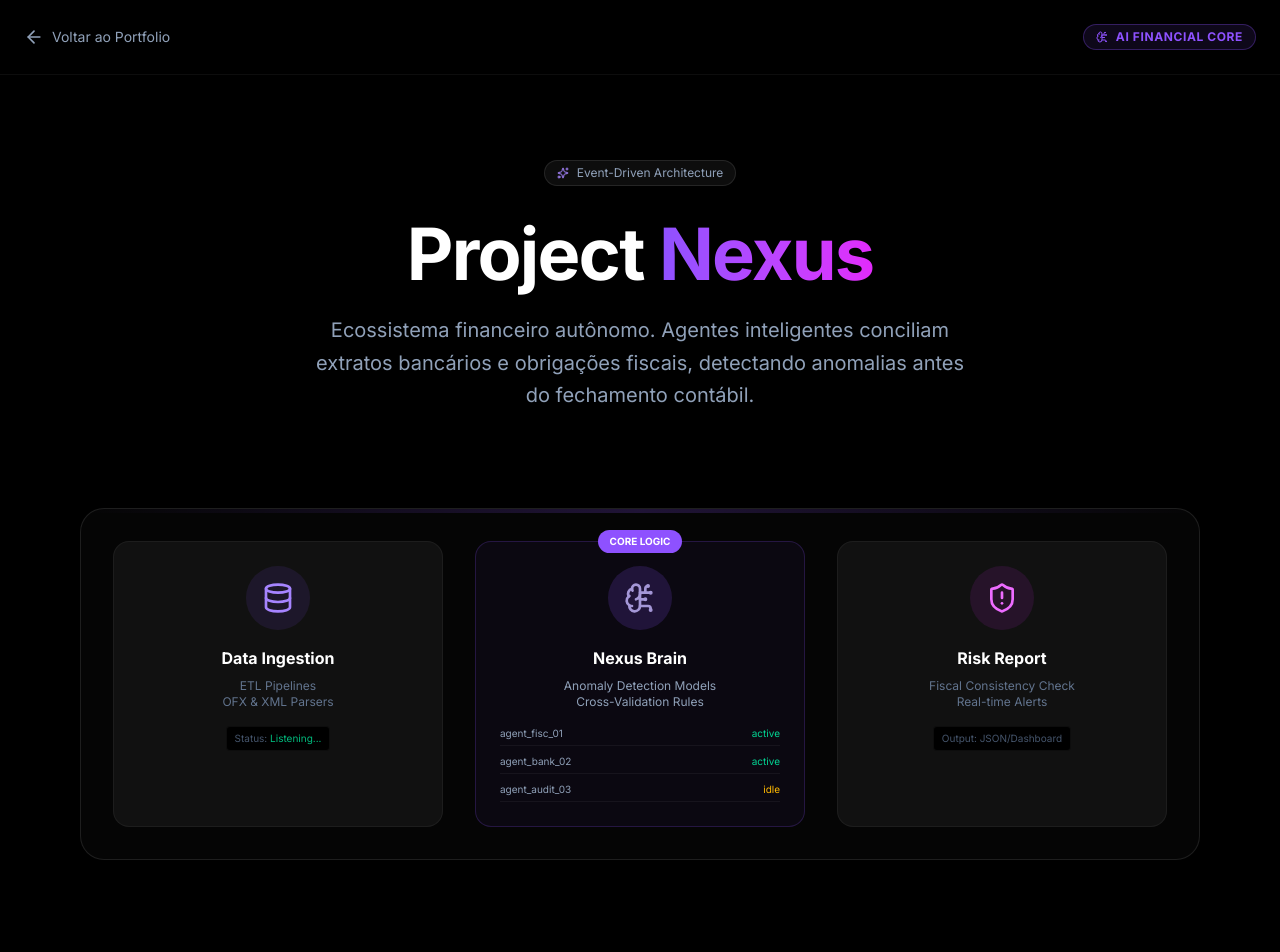
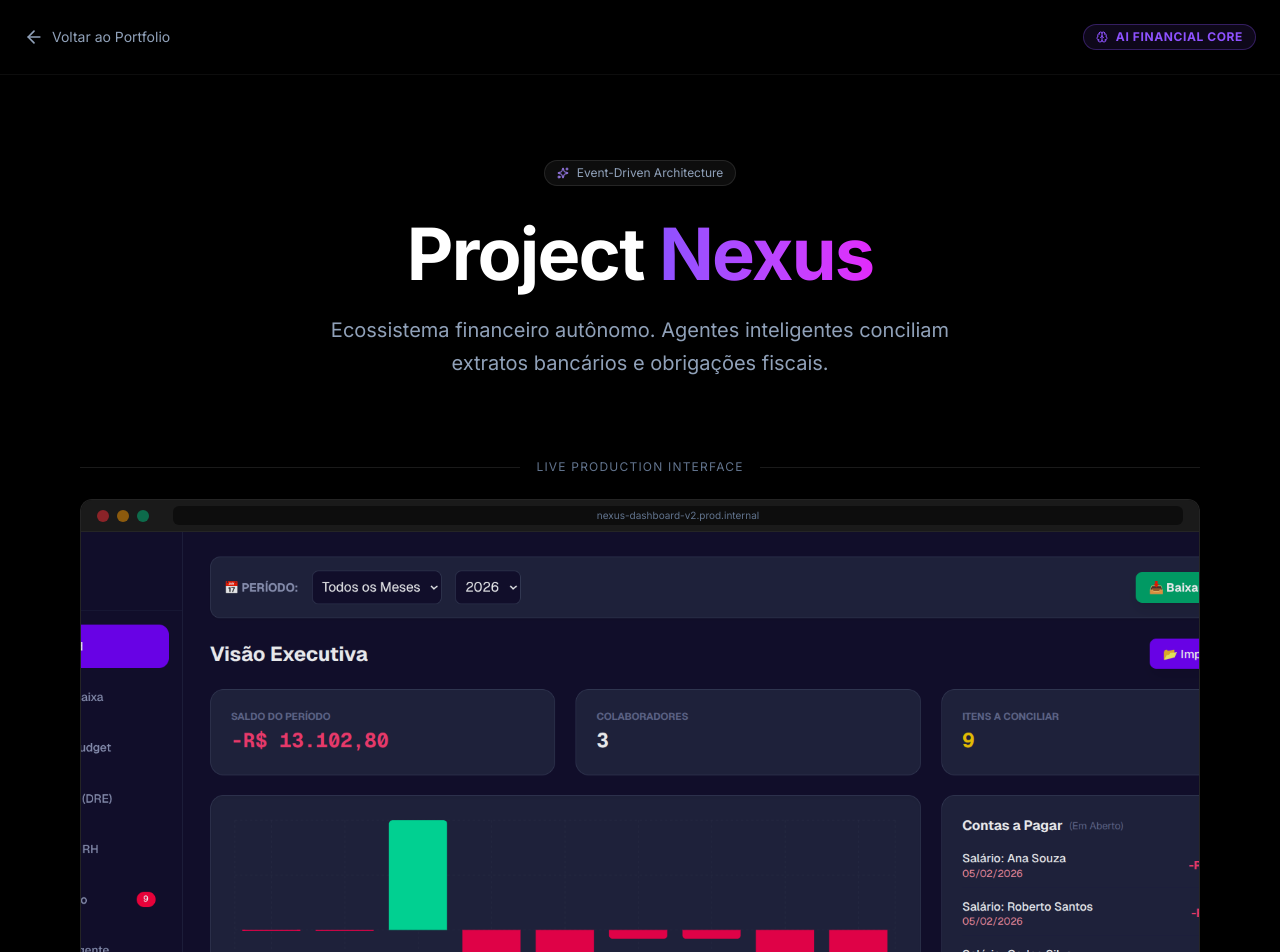
Before and after one commit to Nibson-dev/nibson-portfolio, a Next.js app: page /projects/nexus in a window 1280 px wide. Shown: the top 952 px of the page. Built offline with nearby package versions, Linux system fonts and the light colour scheme.

Commit message:
feat: add real interface screenshot to nexus page

```diff
--- a/app/projects/nexus/page.tsx
+++ b/app/projects/nexus/page.tsx
@@ -3,18 +3,13 @@
 /**
  * @file NexusPage.tsx
  * @description Interface do Sistema Nexus - Inteligência Financeira e Fiscal.
- * * SYSTEM DESIGN NOTE:
- * O Nexus opera sob uma Arquitetura Orientada a Eventos (Event-Driven).
- * Utilizamos o padrão "Saga" para garantir consistência entre os microserviços
- * de Conciliação Bancária e Validação Tributária.
- * A interface abaixo reflete o estado dos agentes autônomos em tempo real.
  */
 
 import { motion } from "framer-motion";
-import { ArrowLeft, Lock, BrainCircuit, Server, CheckCircle2, Bot, Sparkles, MessageSquareText, ShieldAlert, Database, Code2, Container, Cpu } from "lucide-react";
+import { ArrowLeft, Lock, Brain, CheckCircle2, Bot, Sparkles, MessageSquare, ShieldAlert, Database, Code2, Box } from "lucide-react";
 import Link from "next/link";
+import Image from "next/image"; // Importante para carregar a foto
 
-// Configuração dos Agentes Autônomos (Simulação de Estado)
 const AGENT_CONFIG = {
   FISCAL_BOT: { id: "agent_fisc_01", task: "Cross-check NF-e vs SPED", status: "active" },
   BANK_BOT: { id: "agent_bank_02", task: "OFX Statement Reconciliation", status: "active" },
@@ -32,7 +27,7 @@ export default function NexusPage() {
           <span className="text-sm">Voltar ao Portfolio</span>
         </Link>
         <div className="flex items-center gap-2 px-3 py-1 border border-violet-500/30 bg-violet-500/10 rounded-full">
-          <BrainCircuit className="w-3 h-3 text-violet-500" />
+          <Brain className="w-3 h-3 text-violet-500" />
           <span className="text-xs text-violet-500 font-bold tracking-wider">AI FINANCIAL CORE</span>
         </div>
       </nav>
@@ -43,7 +38,7 @@ export default function NexusPage() {
         <motion.div
           initial={{ opacity: 0, y: 20 }}
           animate={{ opacity: 1, y: 0 }}
-          className="text-center mb-24"
+          className="text-center mb-20"
         >
           <div className="inline-flex items-center gap-2 px-3 py-1 rounded-full border border-white/10 bg-white/5 text-slate-400 text-xs mb-8">
             <Sparkles className="w-3 h-3 text-violet-400" />
@@ -54,42 +49,78 @@ export default function NexusPage() {
             Project <span className="text-transparent bg-clip-text bg-gradient-to-r from-violet-500 to-fuchsia-500">Nexus</span>
           </h1>
           <p className="text-slate-400 text-lg md:text-xl max-w-2xl mx-auto leading-relaxed">
-            Ecossistema financeiro autônomo. Agentes inteligentes conciliam extratos bancários e obrigações fiscais, detectando anomalias antes do fechamento contábil.
+            Ecossistema financeiro autônomo. Agentes inteligentes conciliam extratos bancários e obrigações fiscais.
           </p>
         </motion.div>
 
-        {/* ARCHITECTURE DIAGRAM (CSS Only) */}
+        {/* (SCREENSHOTS)  */}
+        <motion.div
+          initial={{ opacity: 0, scale: 0.95 }}
+          animate={{ opacity: 1, scale: 1 }}
+          transition={{ delay: 0.2 }}
+          className="mb-32"
+        >
+            <div className="flex items-center gap-4 mb-6">
+                <div className="h-px bg-white/10 flex-1" />
+                <span className="text-slate-500 text-xs font-mono uppercase tracking-widest">Live Production Interface</span>
+                <div className="h-px bg-white/10 flex-1" />
+            </div>
+
+            {/* MOLDURA DO MONITOR */}
+            <div className="relative rounded-xl overflow-hidden border border-white/10 shadow-2xl bg-[#0c0c0c] group">
+                {/* Header da Janela */}
+                <div className="h-8 bg-[#1a1a1a] flex items-center px-4 gap-2 border-b border-white/5">
+                    <div className="w-3 h-3 rounded-full bg-red-500/50" />
+                    <div className="w-3 h-3 rounded-full bg-amber-500/50" />
+                    <div className="w-3 h-3 rounded-full bg-emerald-500/50" />
+                    <div className="ml-4 px-3 py-0.5 rounded-md bg-black/50 text-[10px] text-slate-500 font-mono flex-1 text-center">
+                        nexus-dashboard-v2.prod.internal
+                    </div>
+                </div>
+
+                {/* A IMAGEM REAL DO SISTEMA */}
+                <div className="relative aspect-video bg-slate-900 w-full">
+                    {/* IMPORTANTE:
+                       1. Certifique-se que o arquivo 'nexus-dashboard.png' está na pasta PUBLIC.
+                       2. Se o nome for diferente, mude no 'src' abaixo.
+                    */}
+                    <Image
+                        src="/nexus-dashboard.png"
+                        alt="Nexus Financial Dashboard Interface"
+                        fill
+                        className="object-cover opacity-90 hover:opacity-100 transition-opacity duration-500"
+                    />
+
+                    {/* Overlay caso a imagem não carregue (Fallback visual) */}
+                    <div className="absolute inset-0 flex items-center justify-center -z-10">
+                        <span className="text-slate-600 text-sm">Carregando preview do sistema...</span>
+                    </div>
+                </div>
+            </div>
+        </motion.div>
+
+
+        {/* ARCHITECTURE DIAGRAM (Mantivemos pois dá credibilidade técnica) */}
         <div className="relative mb-32 p-8 border border-white/10 rounded-3xl bg-[#050505] overflow-hidden">
             <div className="absolute top-0 left-0 w-full h-1 bg-gradient-to-r from-transparent via-violet-500 to-transparent opacity-20" />
 
             <div className="grid grid-cols-1 md:grid-cols-3 gap-8 relative z-10">
-
                 {/* Microservice 1 */}
-                <motion.div
-                    whileHover={{ y: -5 }}
-                    className="p-6 rounded-2xl bg-white/5 border border-white/5 flex flex-col items-center text-center group hover:border-violet-500/30 transition-colors"
-                >
-                    <div className="w-16 h-16 bg-violet-500/10 rounded-full flex items-center justify-center mb-4 group-hover:scale-110 transition-transform">
+                <div className="p-6 rounded-2xl bg-white/5 border border-white/5 flex flex-col items-center text-center">
+                    <div className="w-16 h-16 bg-violet-500/10 rounded-full flex items-center justify-center mb-4">
                         <Database className="w-8 h-8 text-violet-400" />
                     </div>
                     <h3 className="text-white font-bold mb-2">Data Ingestion</h3>
                     <p className="text-xs text-slate-500">ETL Pipelines<br/>OFX & XML Parsers</p>
-                    <div className="mt-4 text-[10px] font-mono text-slate-600 bg-black px-2 py-1 rounded border border-white/5">
-                        Status: <span className="text-emerald-500">Listening...</span>
-                    </div>
-                </motion.div>
+                </div>
 
                 {/* Microservice 2 (Core) */}
-                <motion.div
-                    whileHover={{ y: -5 }}
-                    className="p-6 rounded-2xl bg-violet-500/5 border border-violet-500/20 flex flex-col items-center text-center relative"
-                >
+                <div className="p-6 rounded-2xl bg-violet-500/5 border border-violet-500/20 flex flex-col items-center text-center relative">
                     <div className="absolute -top-3 px-3 py-1 bg-violet-500 text-white text-[10px] font-bold rounded-full">CORE LOGIC</div>
-                    <div className="w-16 h-16 bg-violet-500/20 rounded-full flex items-center justify-center mb-4 animate-pulse">
-                        <BrainCircuit className="w-8 h-8 text-violet-300" />
+                    <div className="w-16 h-16 bg-violet-500/20 rounded-full flex items-center justify-center mb-4">
+                        <Brain className="w-8 h-8 text-violet-300" />
                     </div>
                     <h3 className="text-white font-bold mb-2">Nexus Brain</h3>
-                    <p className="text-xs text-slate-400">Anomaly Detection Models<br/>Cross-Validation Rules</p>
                     <div className="mt-4 w-full space-y-2">
                         {Object.entries(AGENT_CONFIG).map(([key, agent]) => (
                              <div key={key} className="flex justify-between text-[10px] font-mono text-slate-400 border-b border-white/5 pb-1">
@@ -98,30 +129,23 @@ export default function NexusPage() {
                              </div>
                         ))}
                     </div>
-                </motion.div>
+                </div>
 
                 {/* Microservice 3 */}
-                <motion.div
-                    whileHover={{ y: -5 }}
-                    className="p-6 rounded-2xl bg-white/5 border border-white/5 flex flex-col items-center text-center group hover:border-violet-500/30 transition-colors"
-                >
-                    <div className="w-16 h-16 bg-fuchsia-500/10 rounded-full flex items-center justify-center mb-4 group-hover:scale-110 transition-transform">
+                <div className="p-6 rounded-2xl bg-white/5 border border-white/5 flex flex-col items-center text-center">
+                    <div className="w-16 h-16 bg-fuchsia-500/10 rounded-full flex items-center justify-center mb-4">
                         <ShieldAlert className="w-8 h-8 text-fuchsia-400" />
                     </div>
                     <h3 className="text-white font-bold mb-2">Risk Report</h3>
                     <p className="text-xs text-slate-500">Fiscal Consistency Check<br/>Real-time Alerts</p>
-                    <div className="mt-4 text-[10px] font-mono text-slate-600 bg-black px-2 py-1 rounded border border-white/5">
-                        Output: JSON/Dashboard
-                    </div>
-                </motion.div>
-
+                </div>
             </div>
         </div>
 
         {/* FEATURES LIST */}
         <div className="grid grid-cols-1 md:grid-cols-2 gap-4">
              {[
-                { icon: Container, title: "Containerized", desc: "Deploy via Docker & Kubernetes para escalabilidade horizontal." },
+                { icon: Box, title: "Containerized", desc: "Deploy via Docker & Kubernetes para escalabilidade horizontal." },
                 { icon: Bot, title: "AI Agents", desc: "Agentes autônomos para leitura de layouts bancários complexos." },
                 { icon: Lock, title: "Zero-Trust", desc: "Segurança de dados financeiros com criptografia em repouso." },
                 { icon: Code2, title: "Clean Architecture", desc: "Separação estrita entre regras de negócio e infraestrutura." }
```
